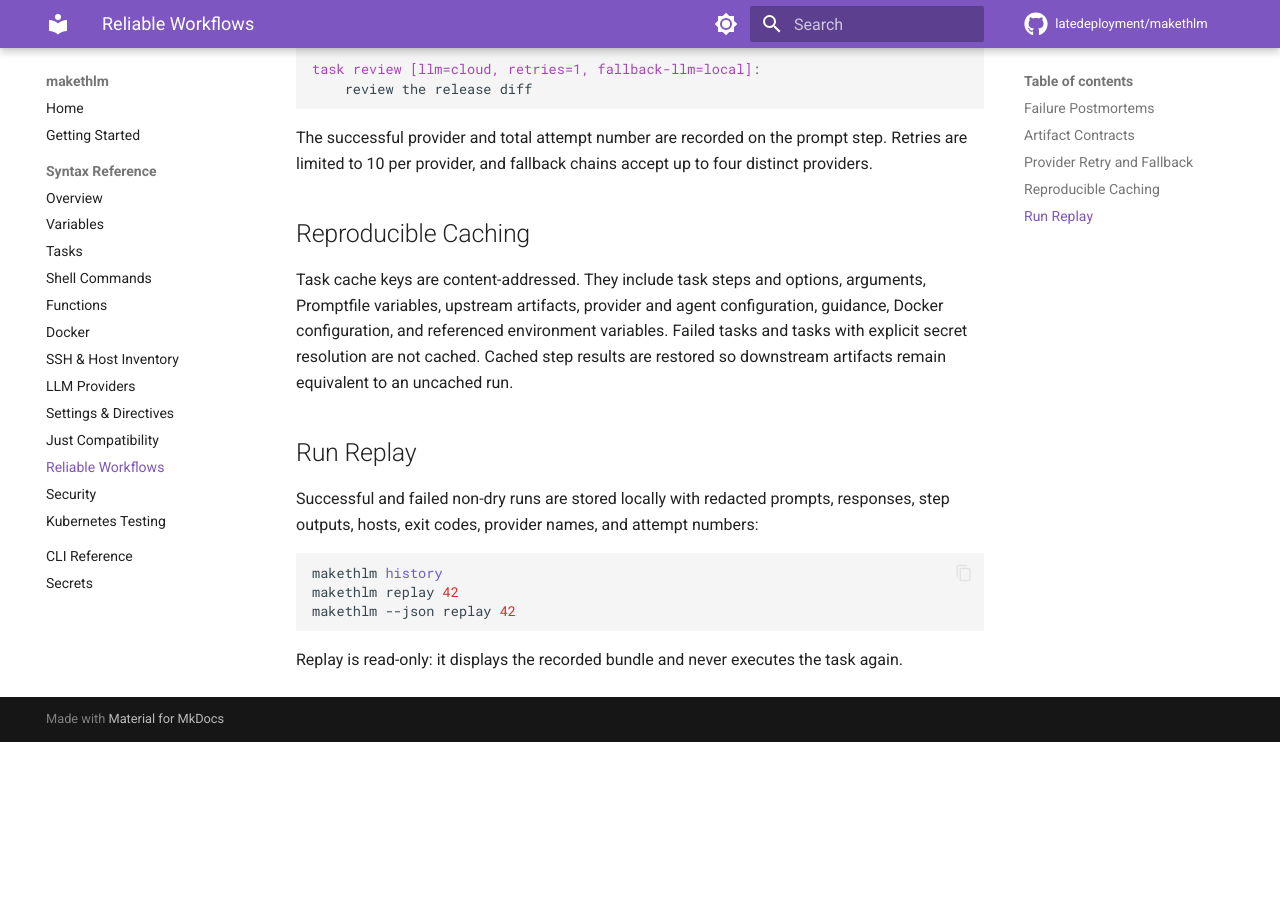
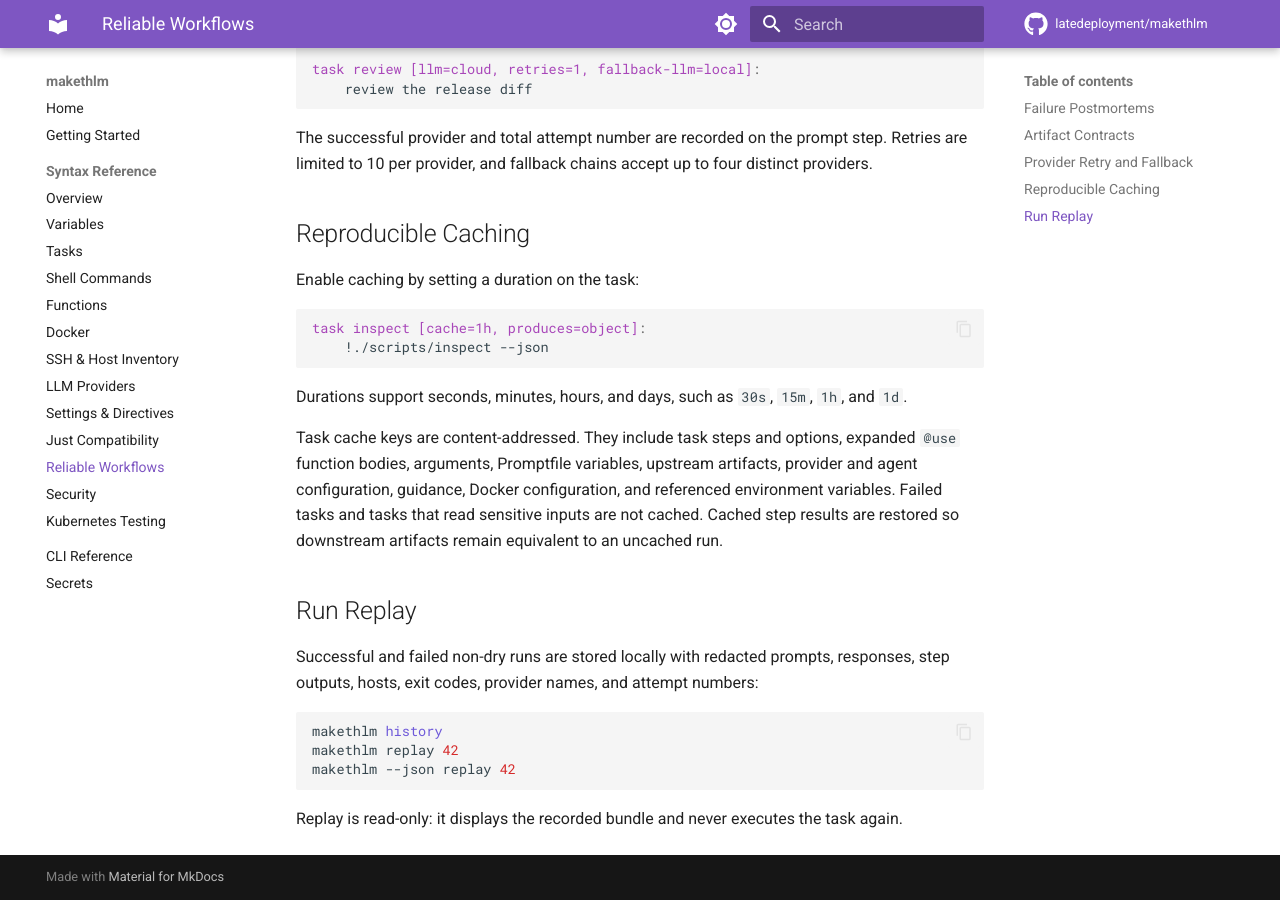
Before and after one commit to latedeployment/makethlm, an MkDocs documentation site: the page built from docs/reliability.md, in a window 1280 px wide and 900 px high, scrolled down 1363 px. Built offline with MkDocs 1.6.1 and Material for MkDocs 9.7.7, drawn with Linux system fonts in a browser that asks for light colours; comment, search, counter and statistics services are not loaded; before the commit the page ends 2105 px from its top, so only the background shows below that.

````diff
--- a/docs/reliability.md
+++ b/docs/reliability.md
@@ -72,12 +72,22 @@ four distinct providers.
 
 ## Reproducible Caching
 
+Enable caching by setting a duration on the task:
+
+```make
+task inspect [cache=1h, produces=object]:
+    !./scripts/inspect --json
+```
+
+Durations support seconds, minutes, hours, and days, such as `30s`, `15m`,
+`1h`, and `1d`.
+
 Task cache keys are content-addressed. They include task steps and options,
-arguments, Promptfile variables, upstream artifacts, provider and agent
-configuration, guidance, Docker configuration, and referenced environment
-variables. Failed tasks and tasks with explicit secret resolution are not
-cached. Cached step results are restored so downstream artifacts remain
-equivalent to an uncached run.
+expanded `@use` function bodies, arguments, Promptfile variables, upstream
+artifacts, provider and agent configuration, guidance, Docker configuration,
+and referenced environment variables. Failed tasks and tasks that read
+sensitive inputs are not cached. Cached step results are restored so
+downstream artifacts remain equivalent to an uncached run.
 
 ## Run Replay
 
````
Also changed, not shown: README.md (+88 -6 lines), docs/index.md (+6 -0 lines), docs/settings.md (+17 -0 lines), docs/tasks.md (+8 -0 lines).
